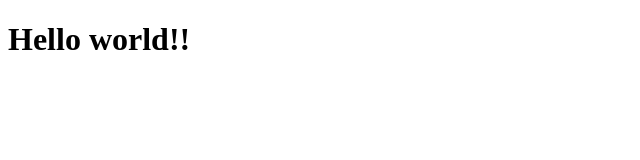
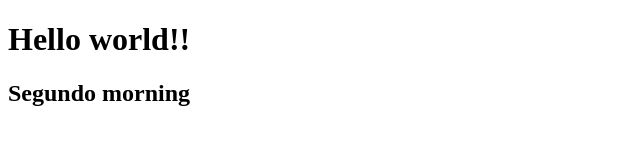
Before and after one commit to karalas1/pruebaGIT, a plain HTML site: page index.html in a window 1280 px wide. Shown: the whole page, without its empty margins (0-640 px from the left). Drawn offline with Linux system fonts and the light colour scheme.

Commit message:
añadi un h2

```diff
--- a/index.html
+++ b/index.html
@@ -7,6 +7,6 @@
 </head>
 <body>
     <h1>Hello world!!</h1>
-
+    <h2>Segundo morning</h2>
 </body>
 </html>
```
